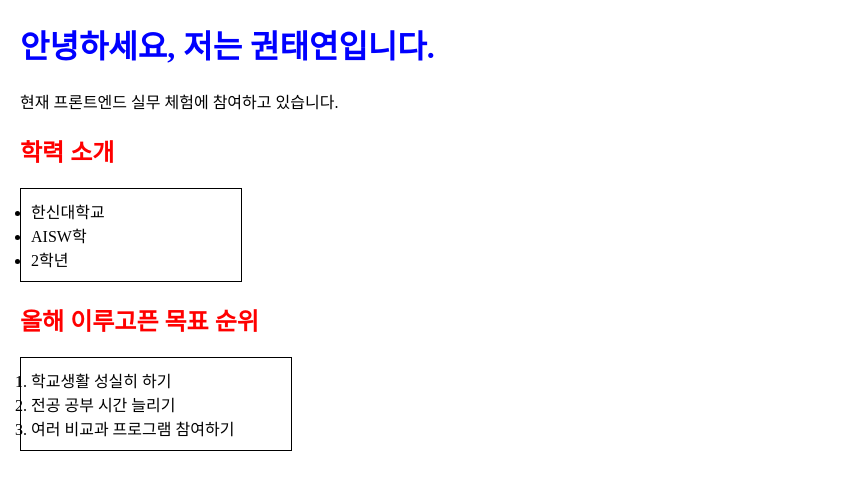
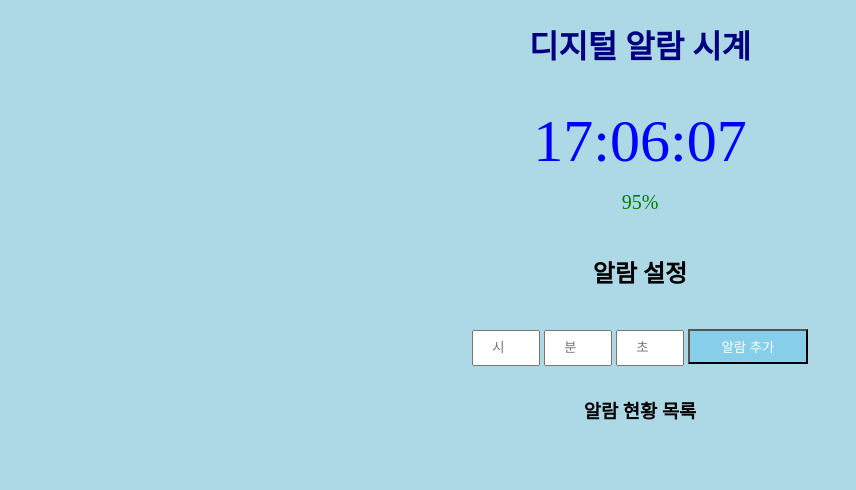
Before and after one commit to ktyms6349/frontend-project, a plain HTML site: page index.html in a window 1280 px wide. Shown: the whole page, without its empty margins (0-856 px from the left). Drawn offline with Linux system fonts and the light colour scheme.

Commit message:
Add files via upload

```diff
--- a/index.html
+++ b/index.html
@@ -1,44 +1,41 @@
 <!DOCTYPE html>
-
 <html lang="ko">
 
 <head>
-
     <meta charset="UTF-8">
-
     <meta name="viewport" content="width=device-width, initial-scale=1.0">
-
-    <title>자기소개 웹 페이지</title>
+    <h1>디지털 알람 시계</h1>
 
     <link rel="stylesheet" href="style.css">
-
 </head>
 
 <body>
 
-    <h1>안녕하세요, 저는 권태연입니다.</h1>
+    <div id="clock">00:00:00</div>
 
-    <p>현재 프론트엔드 실무 체험에 참여하고 있습니다.</p>
+    <div id="battery">100%</div>
 
-    <h2>학력 소개</h2>
+    <div id="alarm">
 
-    <ul>
+        <h2>알람 설정</h2>
 
-        <li>한신대학교</li>
-        <li>AISW학</li>
-        <li>2학년</li>
+        <input type="number" id="hour" placeholder="시">
 
-    </ul>
+        <input type="number" id="minute" placeholder="분">
 
-    <h2>올해 이루고픈 목표 순위</h2>
+        <input type="number" id="second" placeholder="초">
 
-    <ol>
+        <button id="addAlarm">알람 추가</button>
 
-        <li>학교생활 성실히 하기</li>
-        <li>전공 공부 시간 늘리기</li>
-        <li>여러 비교과 프로그램 참여하기</li>
+        <h3>알람 현황 목록</h3>
 
-    </ol>
+        <ul id="alarmList">
+
+        </ul>
+
+    </div>
+
+    <script src="script.js"></script>
 
 </body>
 
--- /dev/null
+++ b/script.js
@@ -0,0 +1,105 @@
+let batteryLevel = 100;
+
+let alarmCount = 0;
+
+function setClock(){
+
+    const now = new Date();
+
+    let hour = now.getHours();
+
+    let minute = now.getMinutes();
+
+    let second = now.getSeconds();
+
+    if(hour < 10){
+
+        hour = "0" + hour;
+
+    }
+
+    if(minute < 10){
+
+        minute = "0" + minute;
+
+    }
+
+    if(second < 10){
+
+        second = "0" + second;
+
+    }
+
+    const clock = document.getElementById("clock");
+
+    const battery = document.getElementById("battery");
+
+    clock.textContent = hour + ":" + minute + ":" + second;
+
+    battery.textContent = batteryLevel + "%";
+
+    if(batteryLevel > 0){
+
+    batteryLevel = batteryLevel - 1;
+
+}
+
+    if(batteryLevel == 0){
+
+        document.body.style.backgroundColor = "black";
+
+        clock.textContent = "";
+
+        battery.textContent = "";
+
+}
+
+}
+
+setClock();
+
+setInterval(setClock, 1000);
+
+const addButton = document.getElementById("addAlarm");
+
+addButton.onclick = addAlarm;
+
+function addAlarm(){
+
+    if(alarmCount == 3){
+
+        alert("알람은 최대 3개까지만 추가할 수 있습니다.");
+
+        return;
+
+    }
+
+    const h = hour.value;
+
+    const m = minute.value;
+
+    const s = second.value;
+
+    const list = document.createElement("li");
+
+    list.textContent = h + " : " + m + " : " + s + " ";
+
+    const deleteButton = document.createElement("button");
+
+    deleteButton.textContent = "삭제";
+
+    deleteButton.onclick = function(){
+
+        alarmList.removeChild(list);
+
+        alarmCount = alarmCount - 1;
+
+    };
+
+    list.appendChild(deleteButton);
+
+    alarmList.appendChild(list);
+
+    alarmCount = alarmCount + 1;
+
+}
--- a/style.css
+++ b/style.css
@@ -1,31 +1,87 @@
 body{
-    background: white;
-    color: black;
-    margin: 20px;
+
+    margin:0;
+
+    background-color:lightblue;
+
+    text-align:center;
+
 }
 
 h1{
-    color: blue;
+
+    color:navy;
+
+}
+
+#clock{
+
+    font-size:60px;
+
+    color:blue;
+
+    margin-top:40px;
+
+}
+
+#battery{
+
+    font-size:20px;
+
+    color:green;
+
+    margin-top:15px;
+
+}
+
+#alarm{
+
+    margin-top:40px;
+
 }
 
 h2{
-    color: red;
+
+    color:black;
+
 }
 
-p{
-    color: black;
+h3{
+
+    color:black;
+
+    margin-top:30px;
+
+}
+
+input{
+
+    width:60px;
+
+    height:30px;
+
+    text-align:center;
+
+}
+
+button{
+
+    width:120px;
+
+    height:35px;
+
+    margin-top:20px;
+
+    background-color:skyblue;
+
+    color:white;
+
 }
 
 ul{
-    background: white;
-    border: 1px solid black;
-    padding: 10px;
-    width: 200px;
+
+    list-style-type:none;
+
+    padding:0;
+
 }
-
-ol{
-    background: white;
-    border: 1px solid black;
-    padding: 10px;
-    width: 250px;
-}
```
